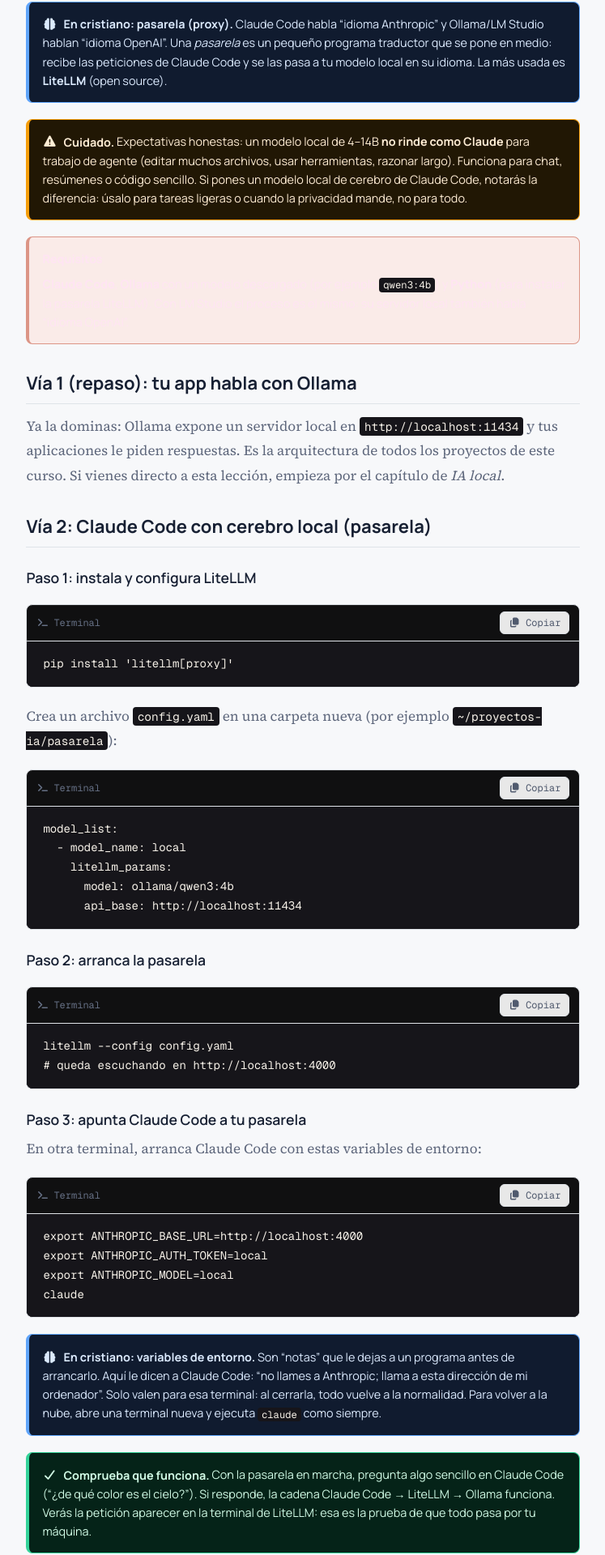
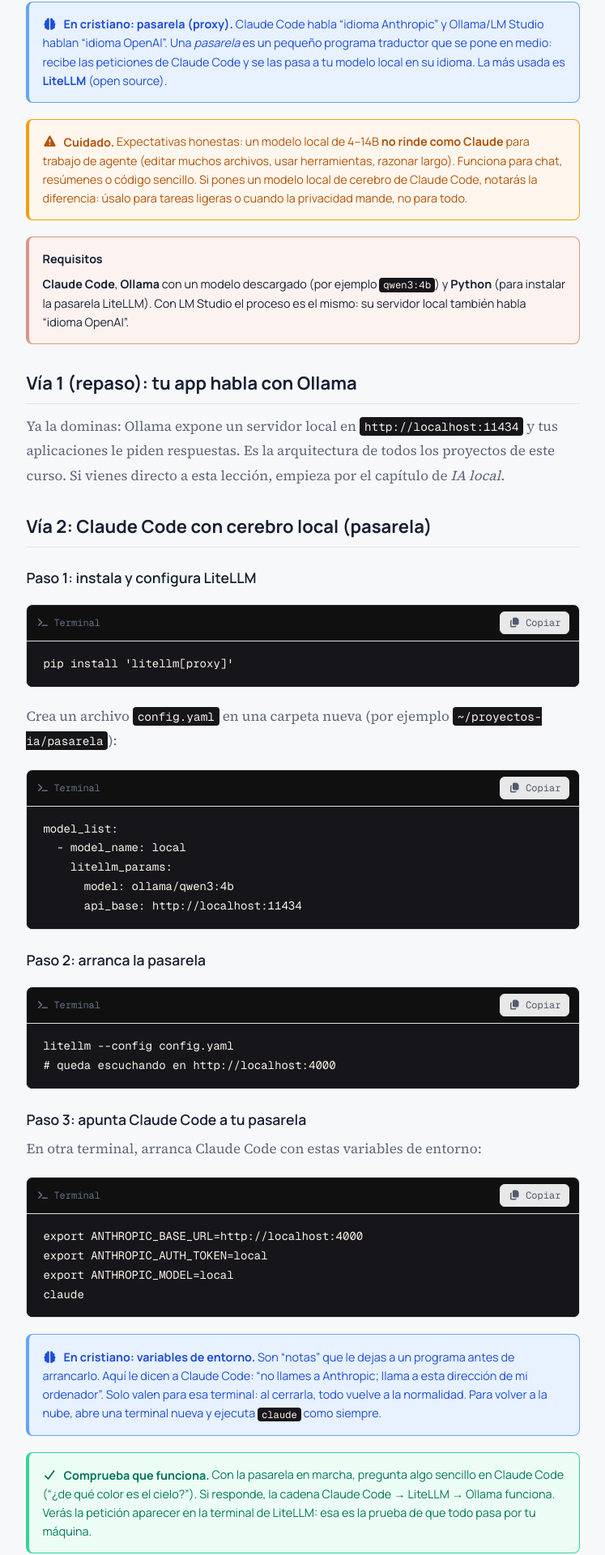
Before and after one commit to aulafy/claude, a Next.js app: page /cursos/ia-local/conectar-ollama in a window 1280 px wide. Shown: the part 1584-3504 px from the top of the page at 81% size, without its empty margins (392-1139 px from the left). Built offline with nearby package versions, Linux system fonts and the light colour scheme; no server answers.

Commit message:
Arregla recuadros y tablas en modo día

```diff
--- a/app/globals.css
+++ b/app/globals.css
@@ -1025,9 +1025,9 @@ kbd {
   opacity: .58;
 }
 
-html.light .social-input,
-html.light .social-textarea,
-html.light .social-select {
+html:not(.dark) .social-input,
+html:not(.dark) .social-textarea,
+html:not(.dark) .social-select {
   background: #fff;
   border-color: var(--border);
 }
@@ -1189,23 +1189,23 @@ html:not(.dark) kbd {
   border-color: var(--border);
 }
 
-html.light th {
+html:not(.dark) th {
   background: #eef2f7;
   color: var(--text);
 }
 
-html.light td,
-html.light tr:nth-child(even) td {
+html:not(.dark) td,
+html:not(.dark) tr:nth-child(even) td {
   background: #fff;
   color: var(--muted);
 }
 
-html.light .callout-info { background: #e8f1ff; color: #1d4ed8; }
-html.light .callout-warning { background: #fff7ed; color: #b45309; }
-html.light .callout-tip { background: #ecfdf5; color: #047857; }
-html.light .callout-orange {
+html:not(.dark) .callout-info { background: #e8f1ff; color: #1d4ed8; }
+html:not(.dark) .callout-warning { background: #fff7ed; color: #b45309; }
+html:not(.dark) .callout-tip { background: #ecfdf5; color: #047857; }
+html:not(.dark) .callout-orange {
   background: color-mix(in srgb, var(--brand-fuchsia) 8%, #fff);
-  color: var(--accent);
+  color: var(--text);
 }
 
 @media (max-width: 640px) {
@@ -1965,8 +1965,8 @@ html.light .callout-orange {
 .learning-lab__footer a { border: 1px solid var(--border); padding: .75rem .9rem; color: var(--text); font-size: .78rem; font-weight: 750; }
 .learning-lab__footer a:hover { border-color: var(--brand-cyan); color: var(--brand-cyan); }
 
-html.light .learning-room,
-html.light .learning-room__viewport { color-scheme: dark; }
+html:not(.dark) .learning-room,
+html:not(.dark) .learning-room__viewport { color-scheme: dark; }
 
 @media (max-width: 1120px) {
   .learning-lab__shell { grid-template-columns: 1fr; }
```
